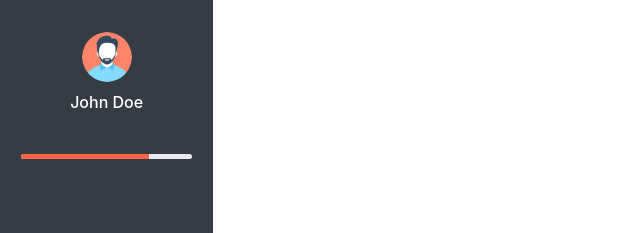
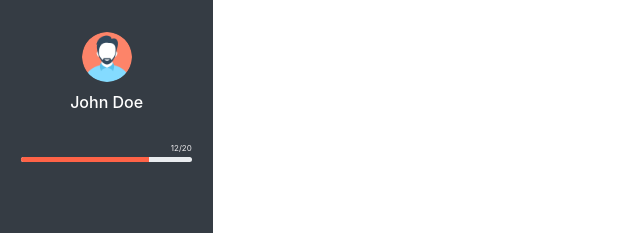
Before and after one commit to Gokul-ramalingam/Taskist, an Angular app: page /profile in a window 1280 px wide. Shown: the top 233 px of the page, without its empty margins (0-640 px from the left). Built offline with nearby package versions, Linux system fonts and the light colour scheme.

Commit message:
Update in profile component

```diff
--- a/src/app/profile/profile.component.css
+++ b/src/app/profile/profile.component.css
@@ -18,12 +18,16 @@
 
 .name{
     color: #ffffff;
-    margin: 5% 0% 0% 0%;
+    margin: 5% 0% 10% 0%;
 }
-
+.accompletion{
+ color: #ECEBED;
+ font-size: 0.5em;
+ margin: 5% 0% 0% 70%;
+}
 .progress{
     width: 80%;
-    margin: 20% 10% 0% 10%;
+    margin: 0% 10% 0% 10%;
     height: 5px;
     border-radius: 50px;
 }
@@ -32,3 +36,32 @@
     width: 75%;
     background-color: tomato;
 }
+
+/* .details{
+    text-align: left;
+    margin:  5% 10% 0% 10%;
+    color: #ffffff;
+} */
+
+/* .data{
+    margin:0%;
+}
+.completed
+{
+   padding: 5% 30% 0% 10% ;
+}
+.remaining{
+    padding: 0% 30% 0% 0% ;
+} */
+
+/* .activity1,.activity2,.activity3{
+    margin:0%;
+    font-size: .7em;
+}
+
+.activity1{
+    margin:0% 12% 0% 0%;
+}
+.activity2{
+    margin:0% 25% 0% 0%;
+} */
--- a/src/app/profile/profile.component.html
+++ b/src/app/profile/profile.component.html
@@ -3,9 +3,16 @@
     <div class="profileDetails">
         <img src="assets/images/profilepic.png" class="rounded-circle" alt="Cinque Terre" width="50" height="50">
         <h6 class="name">John Doe</h6>
+        <span class="accompletion">12/20</span>
         <div class="progress">
                 <div class="progress-bar bar"></div>
          </div>
+         <!-- <div class="details">
+         <h6 class="data"><span class="completed">12</span><span class="remaining">8</span><span class="total">20</span></h6>
+         <span class="activity1">Completed</span>
+         <span class="activity2">Todo</span>
+         <span class="activity3">All</span>
+        </div> -->
     </div>
 </div>
 <div class="col-10 col-sm-7 col-md-10 list">
```
